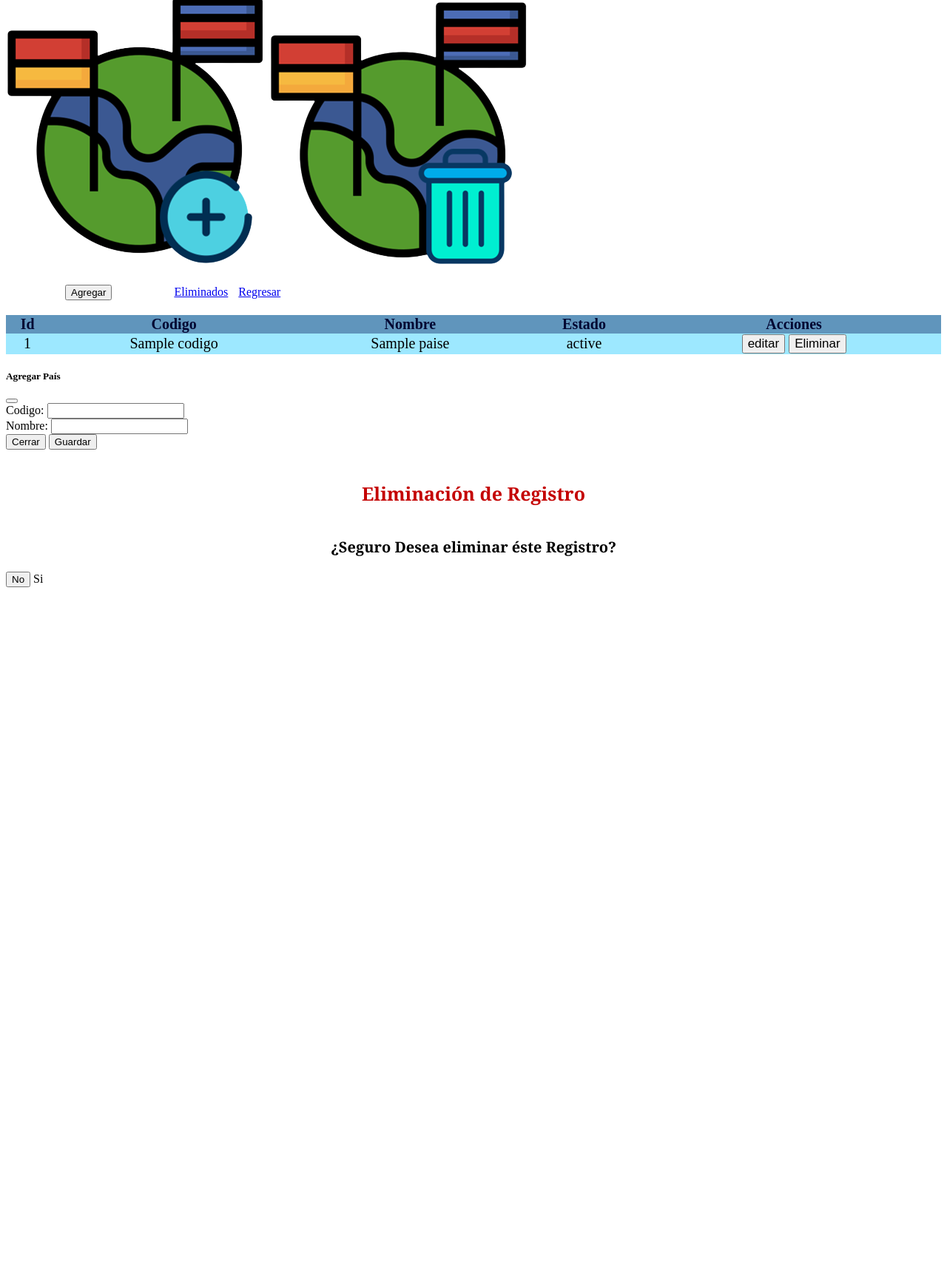
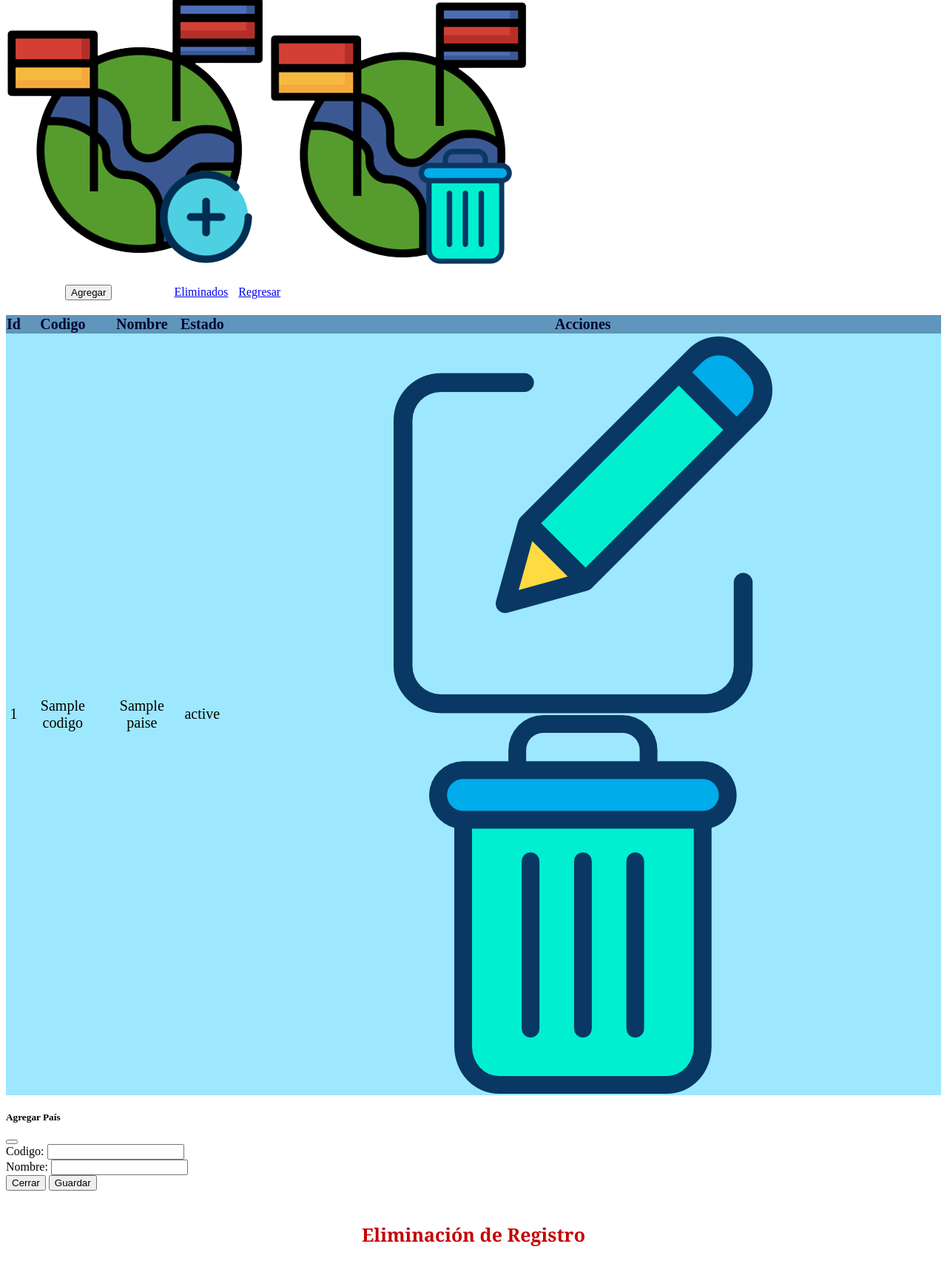
Before and after one commit to JxanPadilla/Proyecto_bd_taller_23, a CodeIgniter 4 app: the page made by app/Views/paises/paises.php in a window 1280 px wide. Shown: the part 383-2103 px from the top of the page at 74% size. Before the commit the page ends 1177 px from the top, so only its background shows below. Run offline with PHP 8.4 and a stand-in for CodeIgniter, Linux system fonts and the light colour scheme; the template is opened without the code that fills it: most values are stand-ins (such as "Sample title", 1, 10 or a date in 2020); some libraries are stand-ins or nearby versions.

Commit message:
estilos paises

```diff
--- a/app/Views/paises/paises.php
+++ b/app/Views/paises/paises.php
@@ -31,8 +31,8 @@
             <td><?php echo $dato['codigo']; ?></td>
             <td><?php echo $dato['nombres']; ?></td>
             <td><?php echo $dato['estado']; ?></td>
-            <td><button style="font-family:Arial;font-size:17px;" type="button" class="btn btn-success" data-bs-toggle="modal" data-bs-target="#AgregarPais" onclick="seleccionaPaises(<?php echo $dato['id'] . ',' . 2 ?>);">editar</button>
-            <button  style="font-family:Arial;font-size:17px;" type="button" class="btn btn-secondary"  href="#" data-href="<?php echo base_url('/paises/eliminar') . '/' .$dato['id']. '/' .'E'; ?>"  data-bs-toggle="modal" data-bs-target="#modal-confirma">Eliminar</button></td>
+            <td><button style="font-family:Arial;font-size:17px; background:transparent; border:none;" type="button"  data-bs-toggle="modal" data-bs-target="#AgregarPais" onclick="seleccionaPaises(<?php echo $dato['id'] . ',' . 2 ?>);"><img id="edi" src="<?php echo base_url('/img/editar.png'); ?>"></button>
+            <button  style="font-family:Arial;font-size:17px; background:transparent; border:none;" type="button" class="btn btn-secondary"  href="#" data-href="<?php echo base_url('/paises/eliminar') . '/' .$dato['id']. '/' .'E'; ?>"  data-bs-toggle="modal" data-bs-target="#modal-confirma"><img id="edi" src="<?php echo base_url('/img/eliminar.png'); ?>"></button></td>
 
         <?php } ?>
       </tbody>
--- a/app/Views/salarios/eliminados.php
+++ b/app/Views/salarios/eliminados.php
@@ -22,7 +22,7 @@
       <div class="table-responsive">
         <table class="table table-bordered table-sm table-striped" id="dataTable" width="100%" cellspacing="0">
           <thead>
-            <tr style="color:#98040a;font-weight:300;text-align:center;font-family:Arial;font-size:14px;">
+            <tr style="color: #98040a; background: #6095BC; font-family: 'Amaranth';font-style: normal;font-size: 20px;text-align: center;">
             <th>Id</th>
             <th>Periodo</th>
             <th>Empleadao</th>
@@ -31,7 +31,7 @@
               <th></th>
             </tr>
           </thead>
-          <tbody style="font-family:Arial;font-size:12px;">
+          <tbody style="background: #9de8ff; font-family: 'Amaranth';font-style: normal;font-size: 20px;text-align: center;">
             <?php foreach ($salarios as $dato) { ?>
               <tr>
                 <td><?php echo $dato['id']; ?></td>
--- a/app/Views/salarios/salarios.php
+++ b/app/Views/salarios/salarios.php
@@ -15,7 +15,7 @@
   <div class="table-responsive">
     <table class="table table-bordered table-sm table-striped" id="dataTable" width="100%" cellspacing="0">
       <thead>
-        <tr style="color:#342C6E;font-weight:300;text-align:center;font-family:Arial;font-size:14px;">
+        <tr style="color: #000632; background: #6095BC; font-family: 'Amaranth';font-style: normal;font-size: 20px;text-align: center;">
           <th>Id</th>
           <th>Periodo</th>
           <th>Empleado</th>
@@ -24,7 +24,7 @@
           <th colspan="2">Acciones</th>
         </tr>
       </thead>
-      <tbody style="font-family:Arial;font-size:12px;">
+      <tbody style="background: #9de8ff; font-family: 'Amaranth';font-style: normal;font-size: 20px;text-align: center;">
         <?php foreach ($salarios as $dato) { ?>
           <tr>
             <td><?php echo $dato['id']; ?></td>
```
Also changed, not shown: public/css/header.css (+7 -0 lines), 1 other file.
